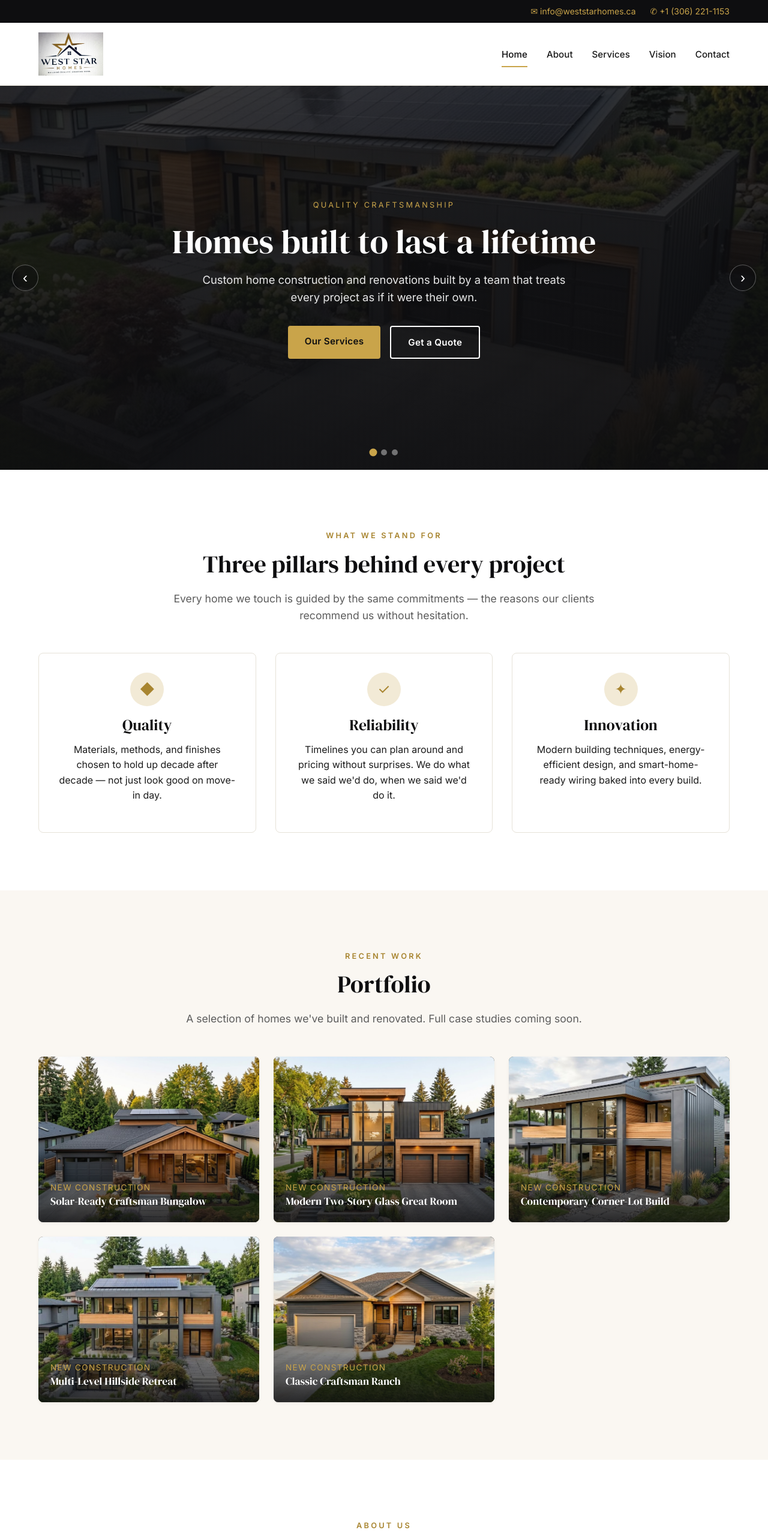
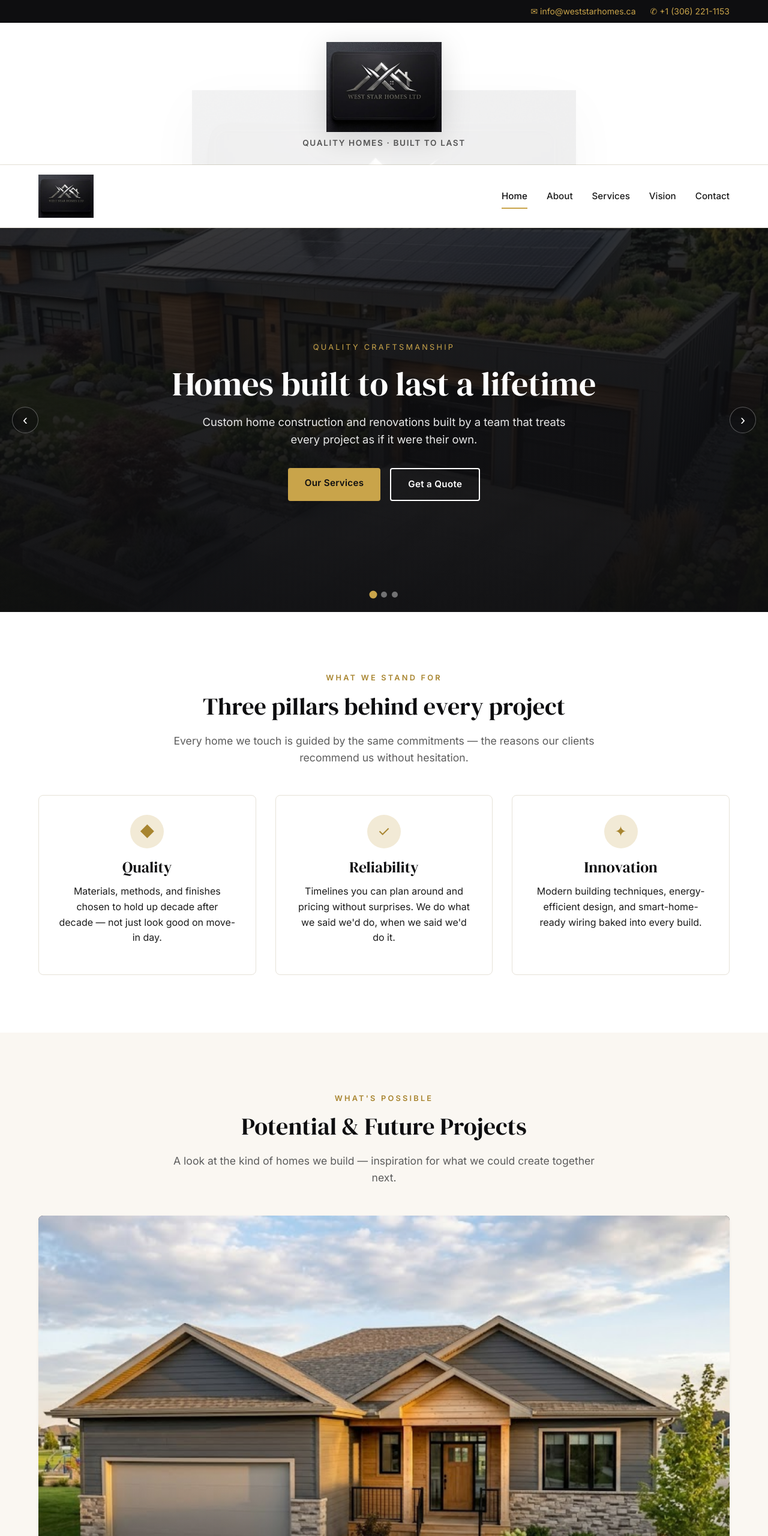
Before and after one commit to WestStarHomes/Weststarhomes, a plain HTML site: page index.html in a window 1280 px wide. Shown: the top 2560 px of the page at 60% size. Drawn offline with Linux system fonts and the light colour scheme.

Commit message:
Swap in second logo, add design service, trim portfolio, add background watermark
Replace header/favicon logo with the second logo, add a "Design & Custom
Homes" service card, reduce the portfolio to the classic craftsman ranch
photo, reword the section to "Potential & Future Projects", and add a
translucent logo watermark behind the page content.

Co-Authored-By: Claude Sonnet 5 <noreply@anthropic.com>

```diff
--- a/css/styles.css
+++ b/css/styles.css
@@ -47,6 +47,21 @@ body {
   background: var(--white);
   -webkit-font-smoothing: antialiased;
   -moz-osx-font-smoothing: grayscale;
+}
+
+/* ---------- Background watermark ---------- */
+.bg-watermark {
+  position: fixed;
+  top: 50%;
+  left: 50%;
+  transform: translate(-50%, -50%);
+  width: min(55vw, 640px);
+  height: auto;
+  opacity: 0.07;
+  filter: drop-shadow(0 25px 45px rgba(0, 0, 0, 0.45));
+  pointer-events: none;
+  user-select: none;
+  z-index: 0;
 }
 
 img {
@@ -111,6 +126,40 @@ p {
 
 .topbar a:hover {
   color: var(--white);
+}
+
+/* ---------- Logo banner ---------- */
+.logo-banner {
+  background: var(--white);
+  border-bottom: 1px solid var(--border);
+  text-align: center;
+}
+
+.logo-banner .container {
+  display: flex;
+  flex-direction: column;
+  align-items: center;
+  gap: 0.5rem;
+  padding-top: 2rem;
+  padding-bottom: 1.5rem;
+}
+
+.logo-banner-mark {
+  height: 150px;
+  width: auto;
+  max-width: 90%;
+  object-fit: contain;
+  filter: drop-shadow(0 10px 24px rgba(0, 0, 0, 0.14));
+}
+
+.logo-banner-tagline {
+  margin: 0;
+  font-family: var(--font-body);
+  font-size: 0.85rem;
+  font-weight: 600;
+  letter-spacing: 0.12em;
+  text-transform: uppercase;
+  color: var(--text-muted);
 }
 
 /* ---------- Header / nav ---------- */
@@ -1176,6 +1225,10 @@ p {
     display: block;
   }
 
+  .logo-banner-mark {
+    height: 90px;
+  }
+
   .contact-strip .container {
     grid-template-columns: 1fr;
     text-align: center;
--- a/index.html
+++ b/index.html
@@ -9,9 +9,11 @@
   <link rel="preconnect" href="https://fonts.gstatic.com" crossorigin />
   <link href="https://fonts.googleapis.com/css2?family=DM+Serif+Display&family=Inter:wght@400;500;600;700&display=swap" rel="stylesheet" />
   <link rel="stylesheet" href="css/styles.css" />
-  <link rel="icon" type="image/jpeg" href="images/logo.jpg" />
+  <link rel="icon" type="image/jpeg" href="images/logo-2.jpeg" />
 </head>
 <body>
+
+  <img src="images/logo-2.jpeg" alt="" aria-hidden="true" class="bg-watermark" />
 
   <!-- Top contact strip -->
   <div class="topbar">
@@ -21,11 +23,19 @@
     </div>
   </div>
 
+  <!-- Logo banner -->
+  <div class="logo-banner">
+    <div class="container">
+      <img src="images/logo-2.jpeg" alt="West Star Homes — Building Quality. Creating Home." class="logo-banner-mark" />
+      <p class="logo-banner-tagline">Quality Homes &middot; Built to Last</p>
+    </div>
+  </div>
+
   <!-- Header / nav -->
   <header class="site-header">
     <div class="container">
       <a href="#home" class="brand">
-        <img src="images/logo.jpg" alt="West Star Homes — Building Quality. Creating Home." class="brand-mark" />
+        <img src="images/logo-2.jpeg" alt="West Star Homes — Building Quality. Creating Home." class="brand-mark" />
       </a>
 
       <button class="nav-toggle" aria-label="Toggle navigation" aria-expanded="false">
@@ -129,44 +139,12 @@
     <section id="portfolio" class="section section-warm">
       <div class="container">
         <div class="section-head">
-          <span class="section-eyebrow">Recent Work</span>
-          <h2>Portfolio</h2>
-          <p class="section-lead">A selection of homes we've built and renovated. Full case studies coming soon.</p>
+          <span class="section-eyebrow">What's Possible</span>
+          <h2>Potential &amp; Future Projects</h2>
+          <p class="section-lead">A look at the kind of homes we build — inspiration for what we could create together next.</p>
         </div>
 
         <div class="portfolio-grid">
-          <div class="portfolio-item p-1">
-            <img class="portfolio-photo" src="images/portfolio-1.jpg" alt="Solar-ready craftsman bungalow with covered wraparound porch" />
-            <div class="portfolio-zoom" aria-hidden="true">⤢ View Photo</div>
-            <div class="portfolio-caption">
-              <span>New Construction</span>
-              <h3>Solar-Ready Craftsman Bungalow</h3>
-            </div>
-          </div>
-          <div class="portfolio-item p-2">
-            <img class="portfolio-photo" src="images/portfolio-2.jpg" alt="Two-story modern home with floor-to-ceiling glass and wood siding" />
-            <div class="portfolio-zoom" aria-hidden="true">⤢ View Photo</div>
-            <div class="portfolio-caption">
-              <span>New Construction</span>
-              <h3>Modern Two-Story Glass Great Room</h3>
-            </div>
-          </div>
-          <div class="portfolio-item p-3">
-            <img class="portfolio-photo" src="images/portfolio-3.jpg" alt="Angular contemporary home with corner glass and rooftop solar" />
-            <div class="portfolio-zoom" aria-hidden="true">⤢ View Photo</div>
-            <div class="portfolio-caption">
-              <span>New Construction</span>
-              <h3>Contemporary Corner-Lot Build</h3>
-            </div>
-          </div>
-          <div class="portfolio-item p-4">
-            <img class="portfolio-photo" src="images/portfolio-4.jpg" alt="Multi-level modern home on a sloped lot with rooftop deck" />
-            <div class="portfolio-zoom" aria-hidden="true">⤢ View Photo</div>
-            <div class="portfolio-caption">
-              <span>New Construction</span>
-              <h3>Multi-Level Hillside Retreat</h3>
-            </div>
-          </div>
           <div class="portfolio-item p-5">
             <img class="portfolio-photo" src="images/portfolio-5.jpg" alt="Traditional gray craftsman ranch with twin gables" />
             <div class="portfolio-zoom" aria-hidden="true">⤢ View Photo</div>
@@ -207,6 +185,19 @@
         </div>
 
         <div class="services-grid">
+          <div class="service-card">
+            <div class="service-icon">✦</div>
+            <h3>Design &amp; Custom Homes</h3>
+            <p>Custom home design built around your lifestyle and lot, from first concept through build-ready drawings.</p>
+            <button class="details-toggle" aria-expanded="false">What's included <span class="chevron">⌄</span></button>
+            <ul class="details-list">
+              <li>Custom floor plans and elevations</li>
+              <li>Lot and site-specific design</li>
+              <li>Material and finish selection</li>
+              <li>3D renderings and walkthroughs</li>
+            </ul>
+          </div>
+
           <div class="service-card">
             <div class="service-icon">⌂</div>
             <h3>New Home Construction</h3>
```
Also changed, not shown: images/logo-2.jpeg (added).
